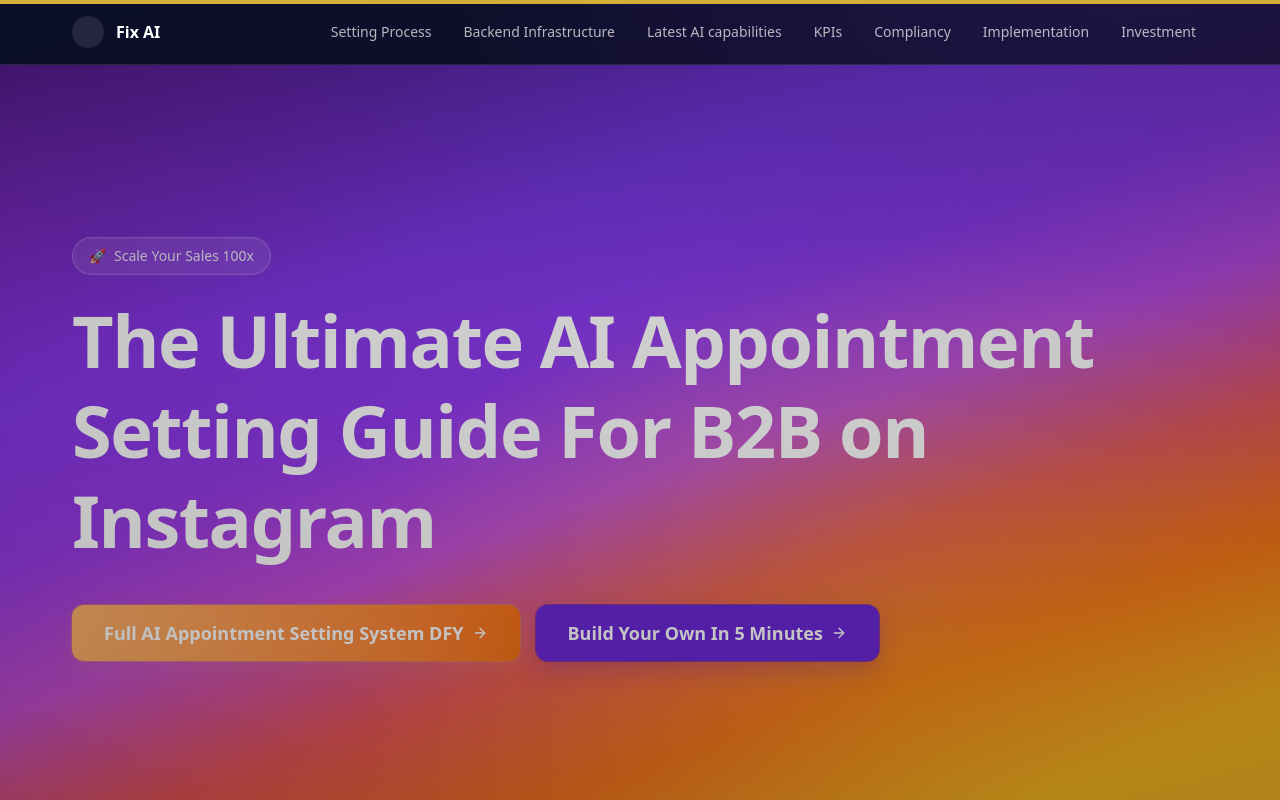
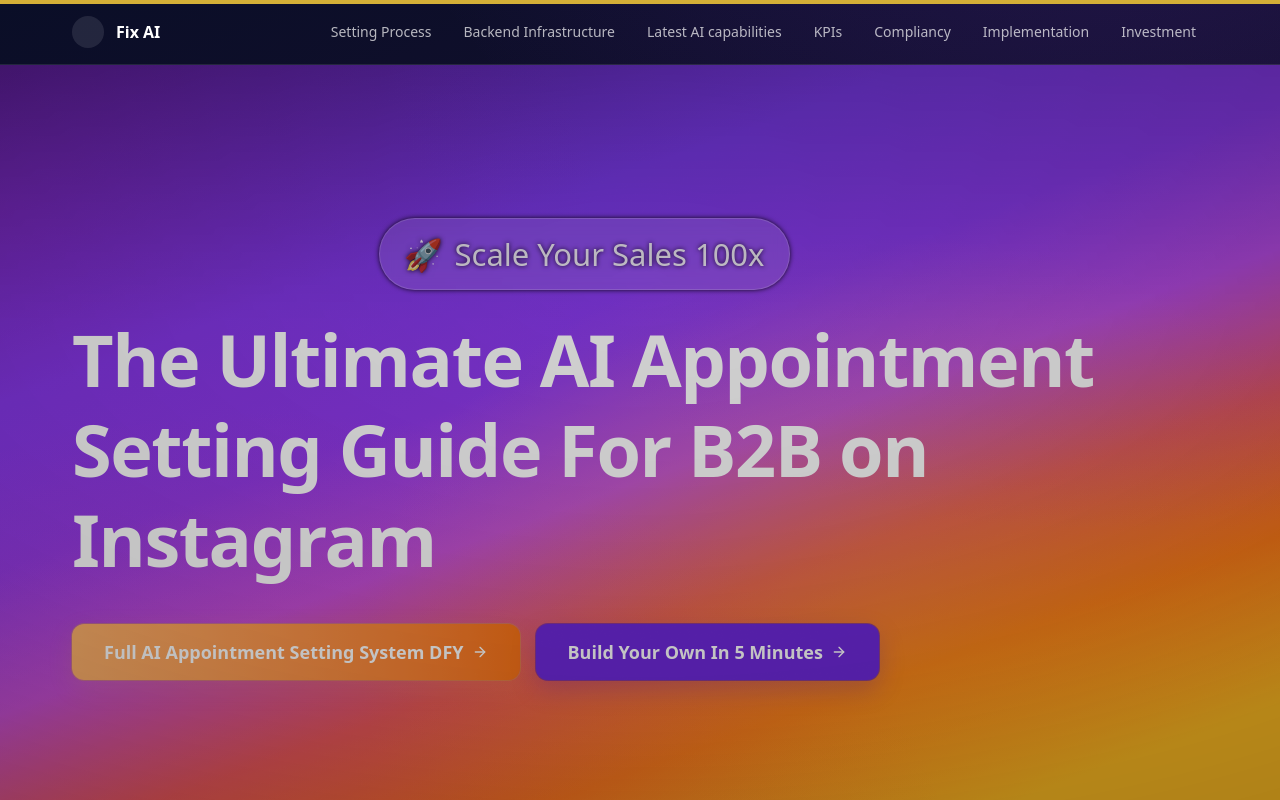
Before and after one commit to FixAIus/ultimate_Resource, a Next.js app: page / in a window 1280 px wide. Shown: the top 800 px of the page. Built offline with nearby package versions, Linux system fonts and the light colour scheme; no server answers.

Commit message:
feat(hero): center-align promo pill, increase size by ~15px, add 5px black glow/shadow

```diff
--- a/src/components/sections/Hero.tsx
+++ b/src/components/sections/Hero.tsx
@@ -10,9 +10,14 @@ export function Hero() {
       <div className="max-w-content mx-auto container-px w-full">
         <div className="grid lg:grid-cols-12 gap-8 items-center">
           <div className="lg:col-span-12 max-w-5xl">
-            <div className="inline-flex items-center gap-2 rounded-full px-4 py-2 bg-white/10 backdrop-blur border border-white/20 text-sm text-white/90 mb-5 shadow-[inset_0_0_0_1px_rgba(255,255,255,0.06)]">
-              <span>🚀</span>
-              <span>Scale Your Sales 100x</span>
+            <div className="w-full flex justify-center">
+              <div
+                className="inline-flex items-center gap-3 rounded-full px-6 py-3 bg-white/10 backdrop-blur border border-white/20 text-white/90 mb-6 shadow-[inset_0_0_0_1px_rgba(255,255,255,0.06)]"
+                style={{ fontSize: "calc(1rem + 15px)", boxShadow: "0 0 5px rgba(0,0,0,0.85)", textShadow: "0 0 5px rgba(0,0,0,0.85)" }}
+              >
+                <span>🚀</span>
+                <span>Scale Your Sales 100x</span>
+              </div>
             </div>
             <motion.h1
               initial={{ opacity: 0, y: 16 }}
```
